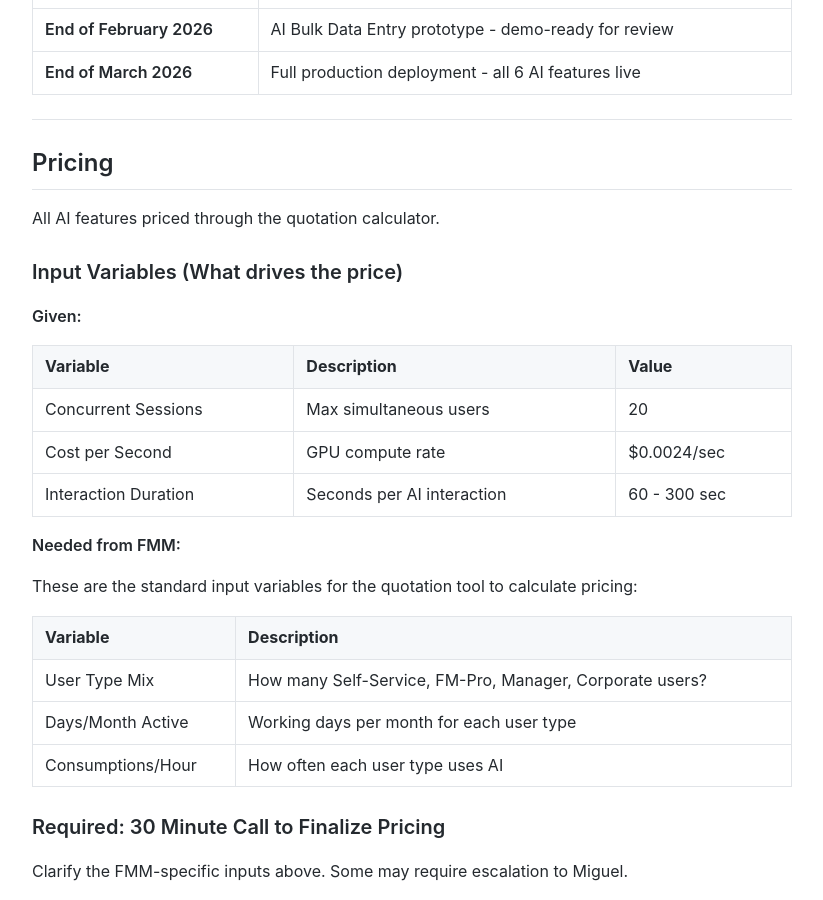
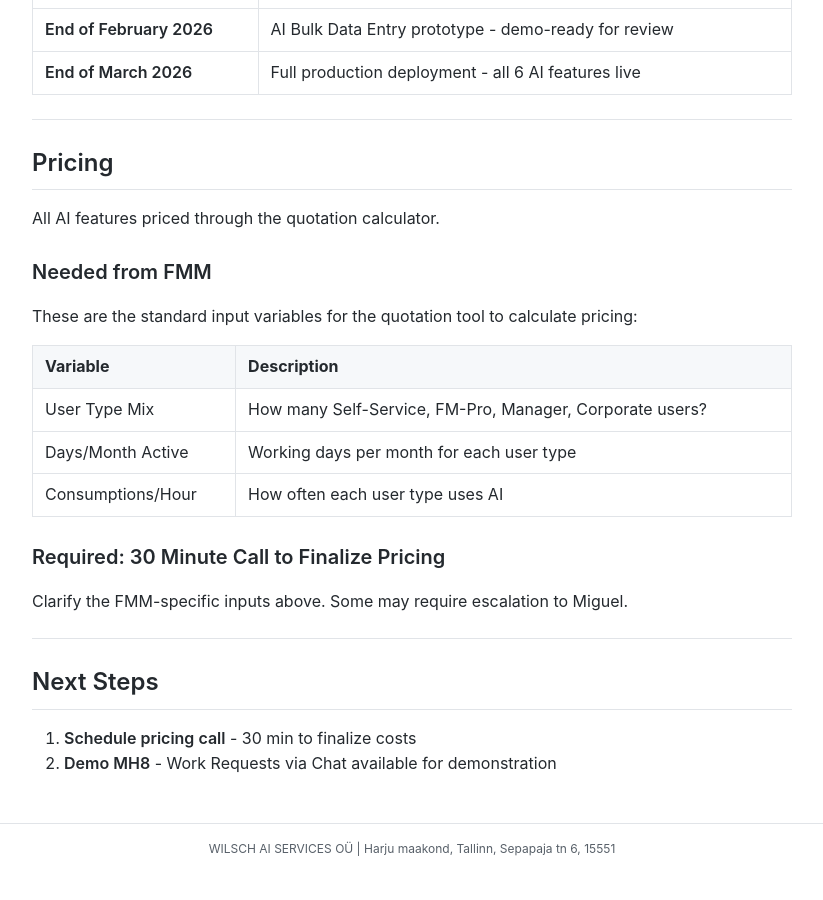
Before and after one commit to MariusWilsch/public-wilsch-ai-pages, a Jekyll site: the page built from project/archibus-fm-assistant/fmm-doha-ai-features-deliverable.md, in a window 1280 px wide and 900 px high, scrolled down 1820 px. Shown: the whole window, without its empty margins (228-1051 px from the left). Built offline with Jekyll 4.4.1, drawn with Linux system fonts in a browser that asks for light colours; our own code applies the rules of GitHub Pages for plain Markdown files; after the commit the page ends 2693 px from its top, so only the background shows below that.

Commit message:
Sync from hippocampus 2026-01-31

```diff
--- a/project/archibus-fm-assistant/fmm-doha-ai-features-deliverable.md
+++ b/project/archibus-fm-assistant/fmm-doha-ai-features-deliverable.md
@@ -62,17 +62,7 @@ Smart Insight umbrella (10 features including Predictive Maintenance, AI Dashboa
 
 All AI features priced through the quotation calculator.
 
-### Input Variables (What drives the price)
-
-**Given:**
-
-| Variable | Description | Value |
-|----------|-------------|-------|
-| Concurrent Sessions | Max simultaneous users | 20 |
-| Cost per Second | GPU compute rate | $0.0024/sec |
-| Interaction Duration | Seconds per AI interaction | 60 - 300 sec |
-
-**Needed from FMM:**
+### Needed from FMM
 
 These are the standard input variables for the quotation tool to calculate pricing:
 
```
